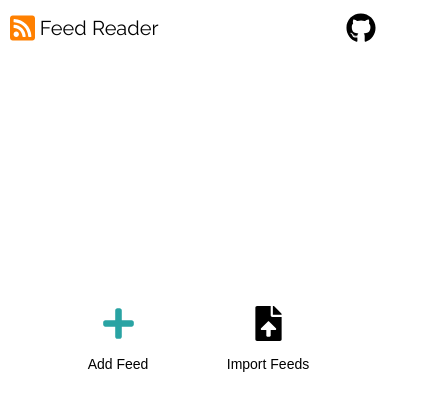
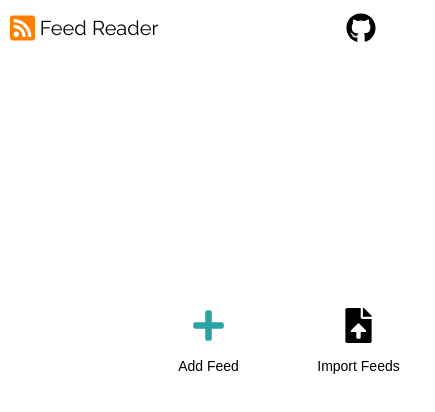
Before and after one commit to m1k3f/RssMedia, a React (Create React App) app in the folder ClientApp/: page / in a window 390 px wide. Shown: the top 412 px of the page, 435 px wide, since content can reach past the window. Built offline with nearby package versions, Linux system fonts and the light colour scheme.

Commit message:
misc ui css updates

```diff
--- a/ClientApp/src/components/Content.module.css
+++ b/ClientApp/src/components/Content.module.css
@@ -13,6 +13,10 @@
     justify-content: center;
     align-items: center;
     height: 50vh;
+    position: absolute;
+    top: 120px;
+    left: 45%;
+    z-index: 0;
 }
 
 .divMainContentButton {
@@ -44,4 +48,8 @@
     .readerApp {
         width: 95vw;
     }
+
+    .divMainContentButtons {
+        left: 35%;
+    }
 }
--- a/ClientApp/src/components/FeedBar/FeedBar.js
+++ b/ClientApp/src/components/FeedBar/FeedBar.js
@@ -19,7 +19,7 @@ export class FeedBar extends Component {
         if (feedLinks.length > 0) {
             content = (
                 <React.Fragment>
-                    <FeedLinkAll links = {feedLinks} />
+                    {/* <FeedLinkAll links = {feedLinks} /> */}
                     <FeedLinks
                         links = {feedLinks}
                     />
--- a/ClientApp/src/components/FeedBar/FeedBar.module.css
+++ b/ClientApp/src/components/FeedBar/FeedBar.module.css
@@ -73,8 +73,6 @@
     justify-content: space-between;
     margin-right: 2px;
     padding-left: 10px;
-    border-left: 1px solid #cccccc;
-    width: 100%;
 }
 
 .divFeedLinksButton {
@@ -87,7 +85,7 @@
     display: flex;
     align-items: flex-start;
     scrollbar-width: thin;
-    /* transition: max-height .3s ease-out; */
+    transition: max-height .1s ease-in-out;
 }
 
 .divFeedsHidden {
@@ -96,7 +94,7 @@
 }
 
 .divFeedsExpanded {
-    overflow-y: auto;
+    overflow-y: visible;
     max-height: 70vh;
 }
 
@@ -134,3 +132,9 @@
     background-color: var(--feedButtonHoverColor);
     color: var(--feedButtonHoverTextColor);
 }
+
+@media screen and (max-width: 600px) {
+    .divFeedsExpanded {
+        overflow-y: auto;
+    }
+}
```
